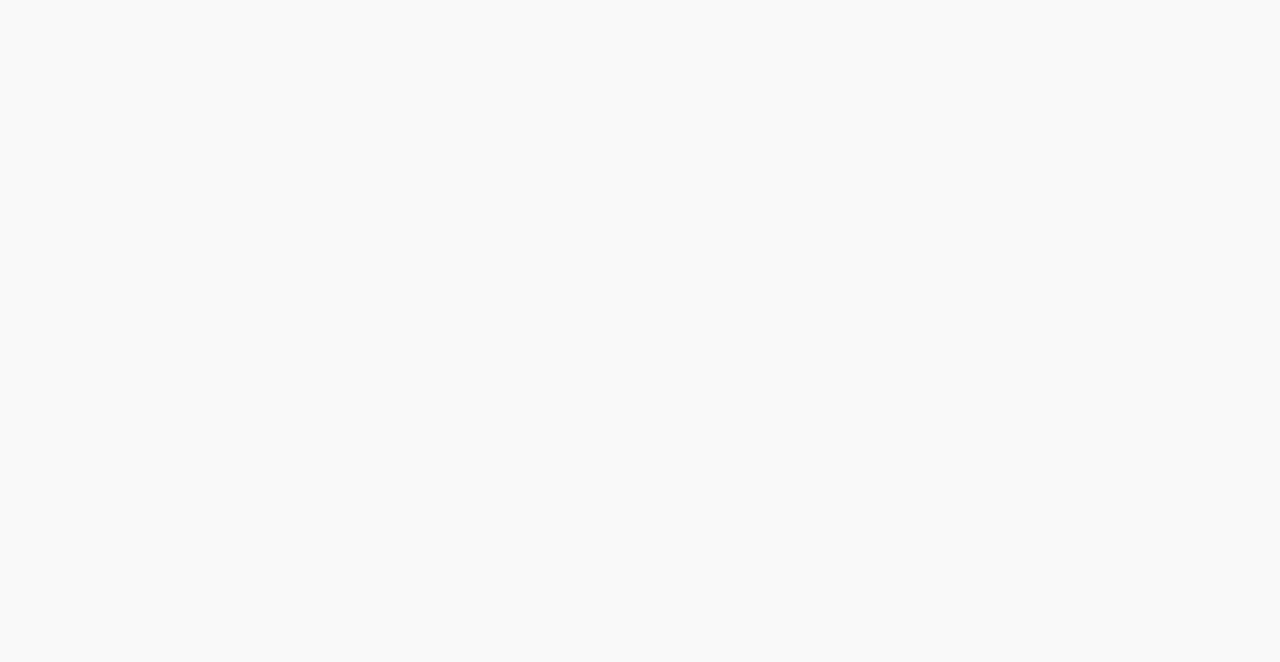
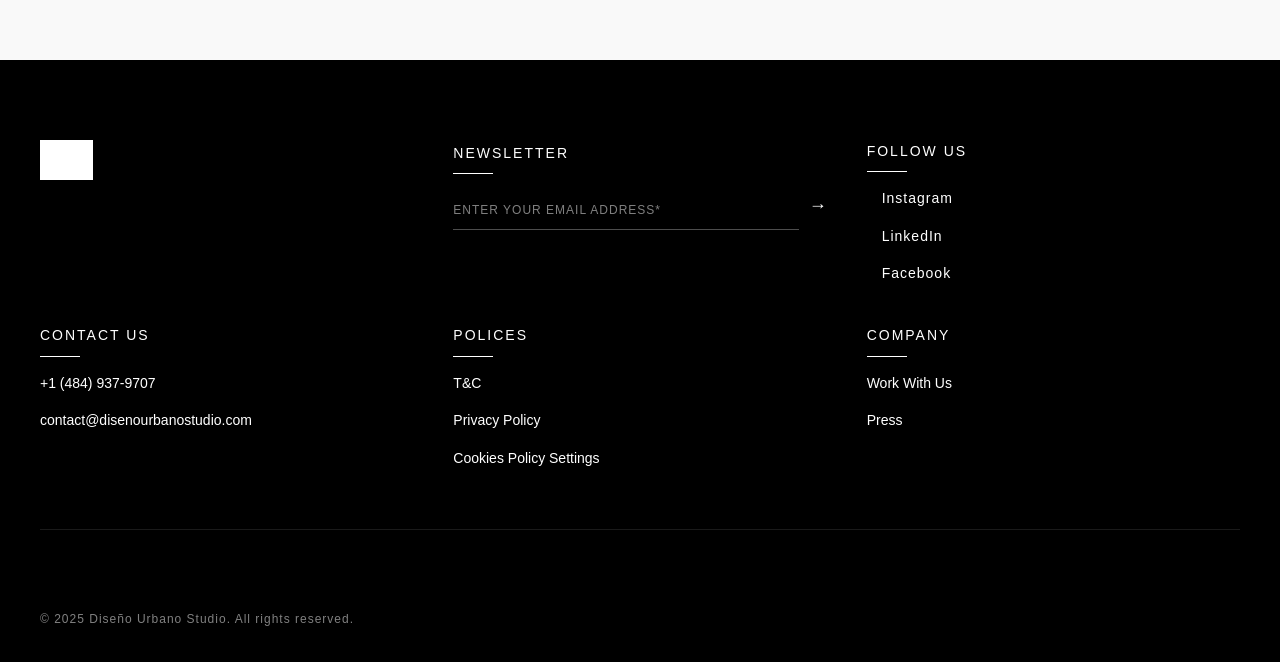
Before and after one commit to desaweb92/propuestastudio, a React (Vite) app: page / in a window 1280 px wide. Shown: the part 4111-4773 px from the top of the page. Before the commit the page ends 4751 px from the top, so only its background shows below. Built offline with nearby package versions, Linux system fonts and the light colour scheme; grey boxes are pictures that could not be loaded.

Commit message:
ajustes footer

```diff
--- a/src/App.jsx
+++ b/src/App.jsx
@@ -5,10 +5,12 @@ import { BrowserRouter as Router, Routes, Route } from 'react-router-dom'
 import Header from './components/Header'
 import Home from './pages/Home'
 import Portfolio from './pages/Portfolio'
-import Gallery from './pages/Gallery'
+import Gallery from './pages/About'
 import FloatingMenu from './components/FloatingMenu'
 import PortfolioButton from './components/PortfolioButton'
 import './assets/styles/main.css'
+import About from './pages/About'
+import News from './pages/News'
 
 function App() {
   const { i18n } = useTranslation()
@@ -50,7 +52,8 @@ function App() {
         <Routes>
           <Route path="/" element={<Home />} />
           <Route path="/portfolio" element={<Portfolio />} />
-          <Route path="/gallery" element={<Gallery />} />
+          <Route path="/about" element={<About />} />
+           <Route path="/news" element={<News />} />
         </Routes>
       </div>
     </Router>
--- /dev/null
+++ b/src/components/Footer.css
@@ -0,0 +1,232 @@
+/* Estilos base */
+.footer-container {
+  background-color: #000;
+  color: #fff;
+  font-family: 'Poppins', sans-serif;
+  padding: 80px 40px 40px;
+  position: relative;
+}
+
+.footer-grid {
+  display: grid;
+  grid-template-columns: repeat(3, 1fr);
+  gap: 40px;
+  max-width: 1400px;
+  margin: 0 auto;
+  padding-bottom: 60px;
+  border-bottom: 1px solid rgba(255, 255, 255, 0.1);
+}
+
+@media (max-width: 1024px) {
+  .footer-grid {
+    grid-template-columns: repeat(2, 1fr);
+  }
+}
+
+@media (max-width: 768px) {
+  .footer-grid {
+    grid-template-columns: 1fr;
+  }
+}
+
+.footer-title {
+  font-size: 14px;
+  font-weight: 500;
+  letter-spacing: 2px;
+  text-transform: uppercase;
+  margin-bottom: 25px;
+  color: #fff;
+  position: relative;
+  display: inline-block;
+}
+
+.footer-title::after {
+  content: '';
+  position: absolute;
+  bottom: -10px;
+  left: 0;
+  width: 40px;
+  height: 1px;
+  background-color: #fff;
+}
+
+/* Newsletter */
+.footer-newsletter {
+  grid-column: span 1;
+}
+
+.input-group {
+  position: relative;
+  display: flex;
+  align-items: center;
+}
+
+.newsletter-input {
+  width: 100%;
+  padding: 12px 0;
+  background-color: transparent;
+  border: none;
+  border-bottom: 1px solid rgba(255, 255, 255, 0.3);
+  color: #fff;
+  font-family: 'Poppins', sans-serif;
+  font-size: 14px;
+  transition: border-color 0.3s ease;
+}
+
+.newsletter-input:focus {
+  outline: none;
+  border-bottom-color: #fff;
+}
+
+.newsletter-input::placeholder {
+  color: rgba(255, 255, 255, 0.5);
+  text-transform: uppercase;
+  letter-spacing: 1px;
+  font-size: 12px;
+}
+
+.submit-arrow {
+  background: none;
+  border: none;
+  color: #fff;
+  font-size: 18px;
+  cursor: pointer;
+  padding: 0 0 12px 10px;
+  transition: transform 0.3s ease;
+}
+
+.submit-arrow:hover {
+  transform: translateX(5px);
+}
+
+/* Social Links */
+.footer-social {
+  display: flex;
+  flex-direction: column;
+}
+
+.social-links {
+  display: flex;
+  flex-direction: column;
+  gap: 15px;
+}
+
+.social-links a {
+  color: #fff;
+  text-decoration: none;
+  font-size: 14px;
+  letter-spacing: 1px;
+  transition: color 0.3s ease;
+  position: relative;
+  padding-left: 15px;
+}
+
+.social-links a::before {
+  content: '→';
+  position: absolute;
+  left: 0;
+  opacity: 0;
+  transition: opacity 0.3s ease, transform 0.3s ease;
+  transform: translateX(-5px);
+}
+
+.social-links a:hover {
+  color: #ccc;
+}
+
+.social-links a:hover::before {
+  opacity: 1;
+  transform: translateX(0);
+}
+
+/* Contact and Polices */
+.footer-contact,
+.footer-polices,
+.footer-company,
+.footer-contact-us {
+  display: flex;
+  flex-direction: column;
+}
+
+.contact-info,
+.polices-links,
+.company-links,
+.contact-details {
+  display: flex;
+  flex-direction: column;
+  gap: 15px;
+}
+
+.contact-info a,
+.polices-links a,
+.company-links a,
+.contact-details a {
+  color: #fff;
+  text-decoration: none;
+  font-size: 14px;
+  transition: color 0.3s ease;
+}
+
+.contact-info a:hover,
+.polices-links a:hover,
+.company-links a:hover,
+.contact-details a:hover {
+  color: #ccc;
+}
+
+/* Footer Bottom */
+.footer-bottom {
+  display: flex;
+  justify-content: space-between;
+  align-items: center;
+  max-width: 1400px;
+  margin: 40px auto 0;
+  padding-top: 40px;
+}
+
+.footer-logo img {
+  height: 40px;
+  filter: brightness(0) invert(1);
+}
+
+.copyright {
+  font-size: 12px;
+  color: rgba(255, 255, 255, 0.5);
+  letter-spacing: 1px;
+}
+
+/* Animaciones */
+.footer-title,
+.input-group,
+.social-links a,
+.contact-info a,
+.polices-links a,
+.company-links a,
+.contact-details a {
+  opacity: 0;
+  transform: translateY(20px);
+  animation: fadeInUp 0.8s forwards;
+}
+
+@keyframes fadeInUp {
+  to {
+    opacity: 1;
+    transform: translateY(0);
+  }
+}
+
+/* Retrasos para la animación */
+.footer-title { animation-delay: 0.1s; }
+.input-group { animation-delay: 0.2s; }
+.social-links a:nth-child(1) { animation-delay: 0.3s; }
+.social-links a:nth-child(2) { animation-delay: 0.4s; }
+.social-links a:nth-child(3) { animation-delay: 0.5s; }
+.contact-info a:nth-child(1) { animation-delay: 0.3s; }
+.contact-info a:nth-child(2) { animation-delay: 0.4s; }
+.polices-links a:nth-child(1) { animation-delay: 0.3s; }
+.polices-links a:nth-child(2) { animation-delay: 0.4s; }
+.polices-links a:nth-child(3) { animation-delay: 0.5s; }
+.company-links a:nth-child(1) { animation-delay: 0.3s; }
+.company-links a:nth-child(2) { animation-delay: 0.4s; }
+.contact-details a:nth-child(1) { animation-delay: 0.3s; }
+.contact-details a:nth-child(2) { animation-delay: 0.4s; }
--- /dev/null
+++ b/src/components/Footer.jsx
@@ -0,0 +1,100 @@
+import React, { useState } from 'react';
+import { gsap } from 'gsap';
+import { ScrollTrigger } from 'gsap/ScrollTrigger';
+import './Footer.css';
+
+gsap.registerPlugin(ScrollTrigger);
+
+const Footer = () => {
+  const [email, setEmail] = useState('');
+
+  const handleSubmit = (e) => {
+    e.preventDefault();
+    window.location.href = `mailto:info@disenourbanostudio.com?subject=Newsletter Subscription&body=Please subscribe me to your newsletter. My email is ${email}`;
+    setEmail('');
+  };
+
+  return (
+    <footer className="footer-container">
+      <div className="footer-grid">
+          <div className="footer-logo">
+          <img src="https://i.imgur.com/iAjXwj2.png" alt="Diseño Urbano Studio" />
+        </div>
+        {/* Columna Newsletter */}
+        <div className="footer-newsletter">
+          <h3 className="footer-title">NEWSLETTER</h3>
+          <form onSubmit={handleSubmit} className="newsletter-form">
+            <div className="input-group">
+              <input
+                type="email"
+                placeholder="ENTER YOUR EMAIL ADDRESS*"
+                value={email}
+                onChange={(e) => setEmail(e.target.value)}
+                required
+                className="newsletter-input"
+              />
+              <button type="submit" className="submit-arrow">
+                →
+              </button>
+            </div>
+          </form>
+        </div>
+
+        {/* Columna Redes Sociales */}
+        <div className="footer-social">
+          <h3 className="footer-title">Follow us</h3>
+          <div className="social-links">
+            <a href="https://www.instagram.com/disenourbanostudio/" target="_blank" rel="noopener">
+              Instagram
+            </a>
+            <a href="https://www.linkedin.com/company/dise%C3%B1o-urbano-studio/" target="_blank" rel="noopener">
+              LinkedIn
+            </a>
+            <a href="https://www.facebook.com/people/Dise%C3%B1o-Urbano-Studio/61557646182130/" target="_blank" rel="noopener">
+              Facebook
+            </a>
+          </div>
+        </div>
+
+        {/* Columna Contacto */}
+        <div className="footer-contact">
+          <h3 className="footer-title">CONTACT US</h3>
+          <div className="contact-info">
+            <a href="tel:+14849379707">+1 (484) 937-9707</a>
+            <a href="mailto:contact@disenourbanostudio.com">contact@disenourbanostudio.com</a>
+          </div>
+        </div>
+
+        {/* Columna Polices */}
+        <div className="footer-polices">
+          <h3 className="footer-title">POLICES</h3>
+          <div className="polices-links">
+            <a href="#">T&C</a>
+            <a href="#">Privacy Policy</a>
+            <a href="#">Cookies Policy Settings</a>
+          </div>
+        </div>
+
+        {/* Columna Company */}
+        <div className="footer-company">
+          <h3 className="footer-title">COMPANY</h3>
+          <div className="company-links">
+            <a href="#">Work With Us</a>
+            <a href="#">Press</a>
+          </div>
+        </div>
+
+
+      </div>
+
+      <div className="footer-bottom">
+
+        <div className="copyright">
+          © {new Date().getFullYear()} Diseño Urbano Studio. All rights reserved.
+        </div>
+      </div>
+    </footer>
+  );
+};
+
+export default Footer;
--- a/src/pages/Gallery.jsx
+++ b/src/pages/About.jsx
@@ -6,7 +6,7 @@ import gsap from 'gsap'
 import GalleryItem from '../components/GalleryItem'
 import { fadeIn } from '../utils/animations'
 
-const Gallery = () => {
+const About = () => {
   const { t } = useTranslation()
   const galleryRef = useRef(null)
   const gsapContext = useGsapContext(galleryRef)
@@ -94,4 +94,4 @@ const Gallery = () => {
   )
 }
 
-export default Gallery
+export default About
--- a/src/pages/Home.jsx
+++ b/src/pages/Home.jsx
@@ -7,6 +7,7 @@ import { ScrollTrigger } from 'gsap/ScrollTrigger'
 import WelcomeLanding from '../components/WelcomeLanding'
 import ClientCounter from '../components/ClientCounter'
 import './Home.css'
+import Footer from '../components/Footer'
 
 // Registrar plugin de GSAP
 gsap.registerPlugin(ScrollTrigger)
@@ -273,34 +274,7 @@ const Home = () => {
         </div>
       </section>
 
-
-
-      {/* Contacto */}
-      <section
-        ref={addToRefs}
-        className="contact-section"
-      >
-        <div className="section-container">
-          <h2 className="section-title">Transformemos espacios juntos</h2>
-          <div className="contact-content">
-            <p className="contact-text">
-              ¿Listo para comenzar tu próximo proyecto arquitectónico? Contáctanos para una consulta.
-            </p>
-            <motion.button
-              className="contact-button"
-              whileHover={{
-                scale: 1.05,
-                backgroundColor: "#fff",
-                color: "#000"
-              }}
-              whileTap={{ scale: 0.95 }}
-              transition={{ type: "spring", stiffness: 400, damping: 10 }}
-            >
-              Contactar
-            </motion.button>
-          </div>
-        </div>
-      </section>
+  <Footer/>
     </div>
   )
 }
```
